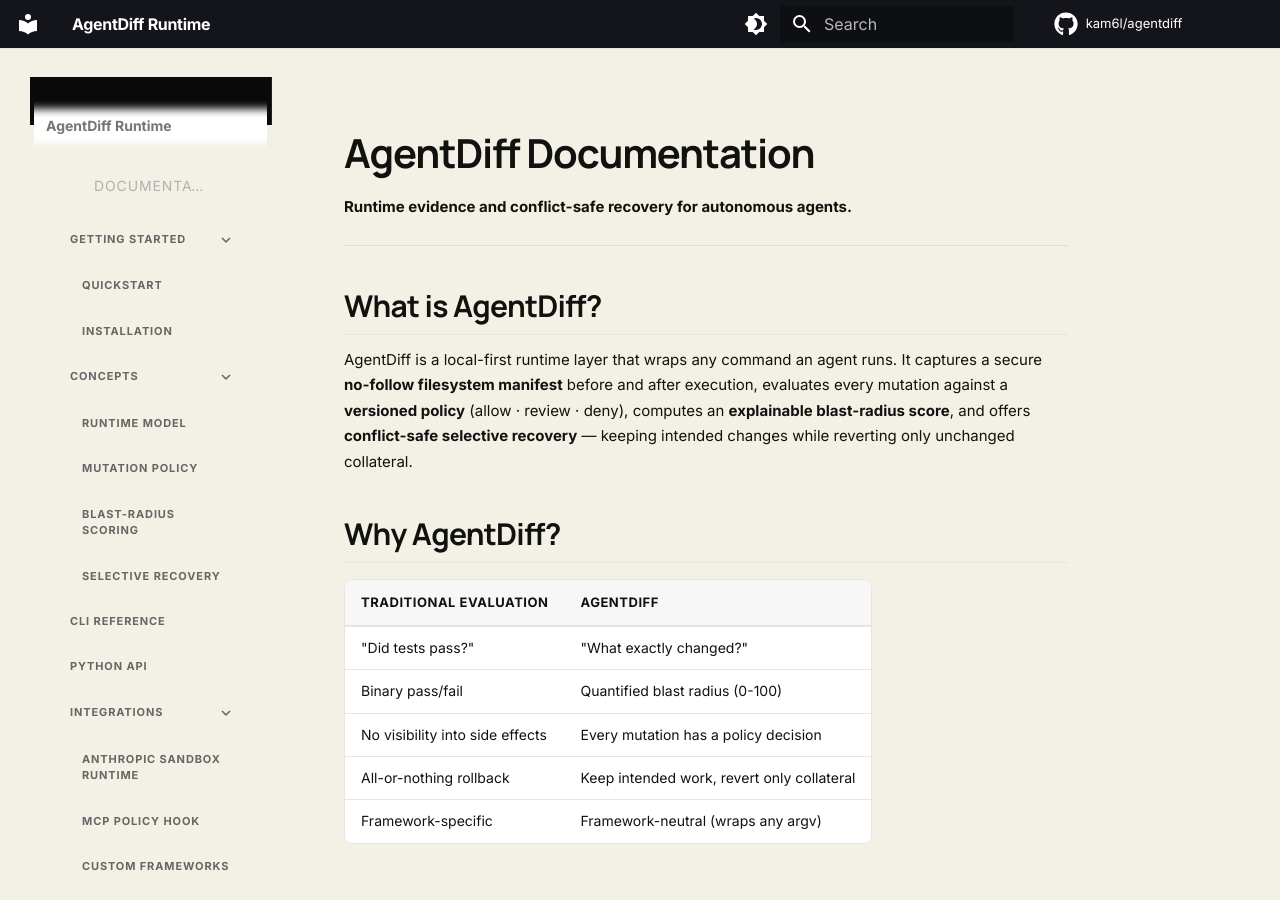
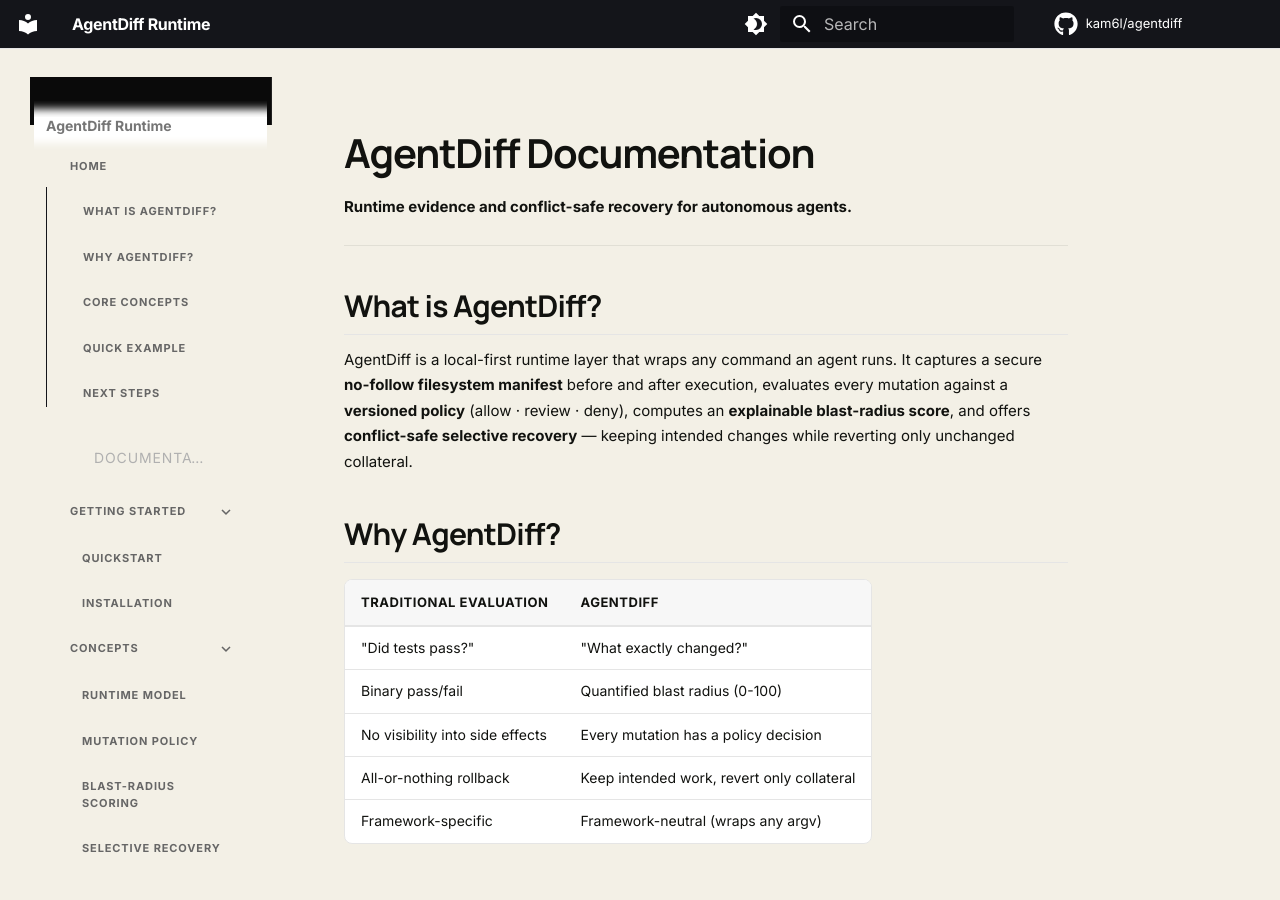
Before and after one commit to kam6l/agentdiff, an MkDocs documentation site: the page built from docs_src/home.md, in a window 1280 px wide and 900 px high. Built offline with MkDocs 1.6.1 and Material for MkDocs 9.7.7, drawn with Linux system fonts in a browser that asks for light colours; comment, search, counter and statistics services are not loaded; the version menu is left out.

Commit message:
Add Home: home.md to nav for root landing page (#20)
Co-authored-by: muskw <muskw@example.com>

```diff
--- a/mkdocs.yml
+++ b/mkdocs.yml
@@ -51,6 +51,7 @@
     repo: fontawesome/brands/github
 
 nav:
+  - Home: home.md
   - Documentation:
       - Overview: docs/index.md
       - Getting started:
```
